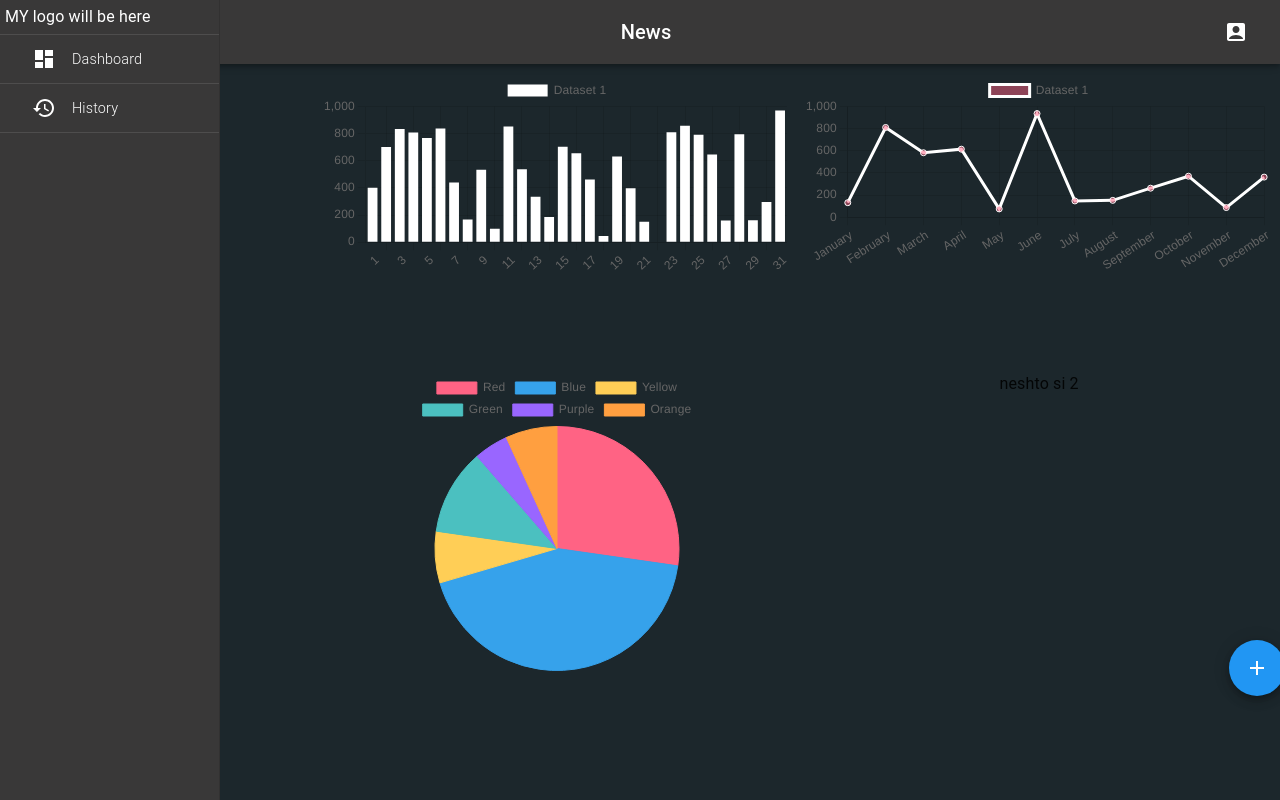
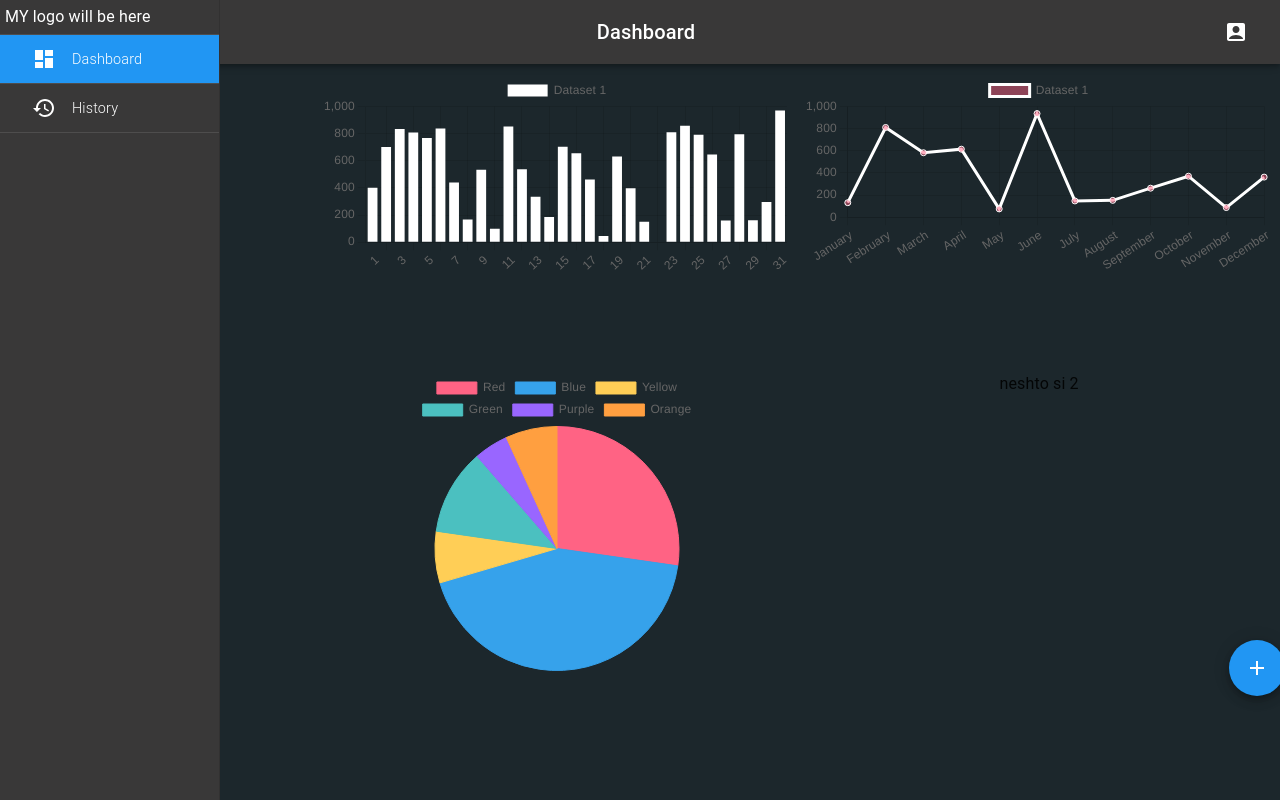
Before and after one commit to MTsatsarov/ExpenseTrackerFE, a React (Create React App) app: page /portal/user/dashboard in a window 1280 px wide. Shown: the top 800 px of the page. Built offline with nearby package versions, Linux system fonts and the light colour scheme; no server answers.

Commit message:
Fix client portal

```diff
--- a/src/components/pages/ClientPortal.tsx
+++ b/src/components/pages/ClientPortal.tsx
@@ -6,13 +6,14 @@ import ClientPortalNav from "./client/ClientPortalNav";
 import AddIcon from "@mui/icons-material/Add";
 import { useState, useEffect } from "react";
 import CreateTransactionModal from "../utils/CreateTransactionModal/CreateTransactionModal";
-import { useSelector, useDispatch } from "react-redux";
+import { useDispatch } from "react-redux";
 import AccountBoxIcon from '@mui/icons-material/AccountBox';
 import { apiRoutes, apiUrl } from "../../apiConfig";
 import Toaster from "../utils/Toaster/Toaster";
 import instance from "../../axios/axios";
 import { logOutUser } from "../../features/User/userSlice";
 import { useNavigate } from "react-router-dom";
+
 const ClientPortal = () => {
 	const DrawerHeader = styled("div")(() => ({
 		display: "flex",
@@ -23,19 +24,17 @@ const ClientPortal = () => {
 	const [displayModal, setDisplayModel] = useState<boolean>(false);
 	const [displaySideNav, setDisplaySideNav] = useState<boolean>(false)
 	const [toggleSideNav, setToggleSideNav] = useState<boolean>(false)
-	const [user, setUser] = useState<any>({})
 	const [showMenu, setShowMenu] = useState<boolean>(false)
 	const [anchorEl, setAnchorEL] = useState<any>()
+	const [sectionName,setSectionName] = useState<string>(" ")
 
 	const mobileBreak = 1300
 	const drawerWidth = 220;
 
-	var stateUser = useSelector<any>((state) => state.user);
 	var dispatch = useDispatch();
 	var navigate = useNavigate();
 	useEffect(() => {
 		window.addEventListener('resize', handleResize)
-		setUser(stateUser)
 		return function cleanUp() {
 			window.removeEventListener('resize', handleResize)
 		}
@@ -77,6 +76,10 @@ const ClientPortal = () => {
 			}
 		});
 	}
+
+	const changeSection = (section:string) => {
+		setSectionName(section)
+	}
 	return (
 
 		<Box sx={{ display: 'flex' }}>
@@ -97,7 +100,7 @@ const ClientPortal = () => {
 						<MenuIcon />
 					</IconButton>
 					<Typography variant="h6" component="div" sx={{ flexGrow: 1 }}>
-						News
+						{sectionName}
 					</Typography>
 
 					<div>
@@ -145,7 +148,7 @@ const ClientPortal = () => {
 				>
 					<DrawerHeader>MY logo will be here</DrawerHeader>
 					<Divider sx={{ background: "#A2A0A0" }} />
-					<ClientPortalNav />
+					<ClientPortalNav changeSection={changeSection} />
 				</Drawer>
 				{
 					displaySideNav &&
@@ -169,7 +172,7 @@ const ClientPortal = () => {
 						<DrawerHeader>MY logo will be here</DrawerHeader>
 
 						<Divider sx={{ background: "#A2A0A0" }} />
-						<ClientPortalNav />
+						<ClientPortalNav changeSection={changeSection} />
 
 					</Drawer>
 				}
--- a/src/components/pages/client/ClientPortalNav.tsx
+++ b/src/components/pages/client/ClientPortalNav.tsx
@@ -8,21 +8,26 @@ import {
 import HistoryIcon from '@mui/icons-material/History';
 import DashboardIcon from "@mui/icons-material/Dashboard";
 import { Link } from "react-router-dom";
-import { useDispatch, useSelector } from "react-redux";
-import { setSection } from "../../../features/ClientSideNav/clientSideSlice";
-import { useEffect } from 'react'
-const ClientPortalNav = () => {
+import { useEffect, useState } from 'react'
+interface ClientPortalNav {
+	changeSection: Function
+}
+const ClientPortalNav = (props: ClientPortalNav) => {
 
-	var dispatch = useDispatch();
-	var section = useSelector<any>((state) => state.clientSideNav.selectedSection);
+	const [currSection, SetCurrSection] = useState<string>(window.location.pathname)
 	const onClick = (newSection: string) => {
-		dispatch(setSection(newSection))
-		section = newSection
+		SetCurrSection(newSection);
+		var newSectionName = newSection.split("/").pop()
+		var sectionName = newSectionName && newSectionName?.charAt(0).toUpperCase() + newSectionName?.slice(1)
+		props.changeSection(sectionName)
 	}
 
 	useEffect(() => {
-		onClick(window.location.pathname)
+		var section = window.location.pathname
+		onClick(section)
 	}, [])
+
+
 	return (
 		<>
 			<List component="nav" sx={{ display: "flex", flexDirection: "column", p: 0 }}>
@@ -33,8 +38,8 @@ const ClientPortalNav = () => {
 					<ListItem
 						sx={{ alignSelf: 'flex-start', justifySelf: 'flex-end', cursor: 'pointer' }}
 						button
-						onClick={() => onClick('dashboard')}
-						selected={section === 'dashboard'}
+						onClick={() => onClick('/portal/user/dashboard')}
+						selected={currSection === '/portal/user/dashboard'}
 					>
 						<ListItemIcon sx={{ display: 'flex', justifyContent: 'space-around', alignItems: 'center' }}>
 							<DashboardIcon sx={{ color: 'white' }} />
@@ -51,8 +56,9 @@ const ClientPortalNav = () => {
 					<ListItem
 						sx={{ alignSelf: 'flex-start', justifySelf: 'flex-end', cursor: 'pointer' }}
 						button
-						onClick={() => onClick('history')}
-						selected={section === 'history'}
+
+						onClick={() => onClick('/portal/user/history')}
+						selected={currSection === '/portal/user/history'}
 					>
 						<ListItemIcon sx={{ display: 'flex', justifyContent: 'space-around', alignItems: 'center' }}>
 							<HistoryIcon sx={{ color: 'white' }} />
```
